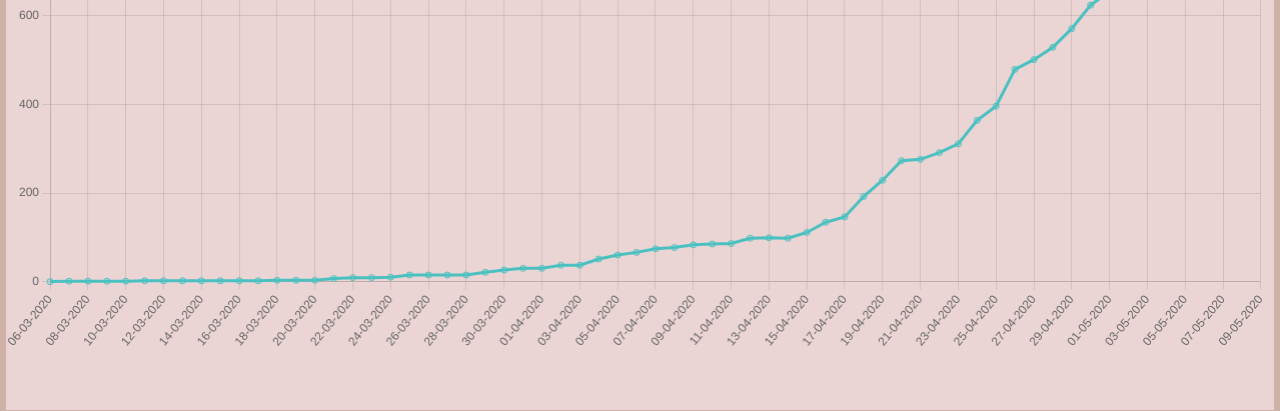
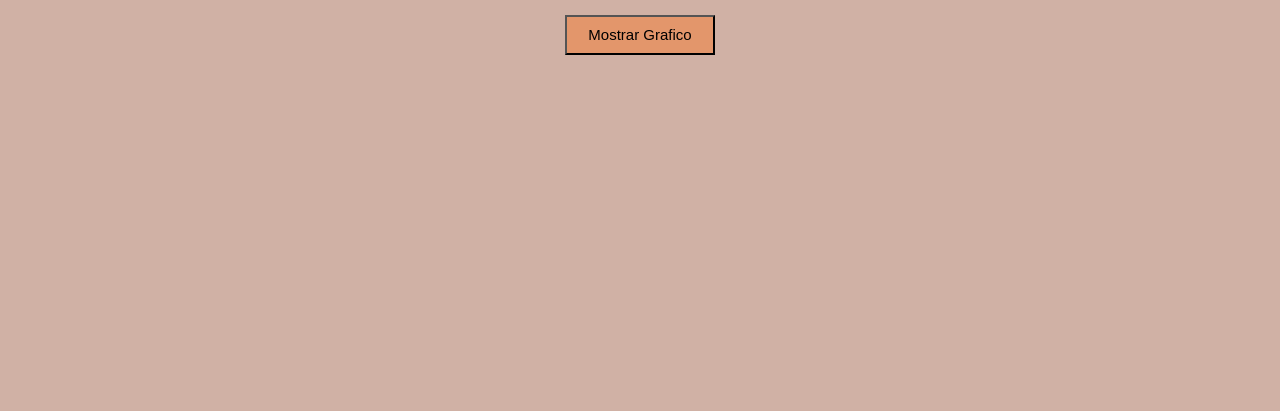
Before and after one commit to FernandoGarambelM/Ajax, a plain HTML site: page 8_EJERCICIOS/Ejercicio4/ejercicio4.html in a window 1280 px wide. Shown: the part 389-800 px from the top of the page. Drawn offline with nearby package versions, Linux system fonts and the light colour scheme.

Commit message:
Ejercicio 4: Se agrego un boton para mostrar el contenido y se modifico el css para que se muestre el .contenerdor cuando se presione el boton

```diff
--- a/8_EJERCICIOS/Ejercicio4/ejercicio4.html
+++ b/8_EJERCICIOS/Ejercicio4/ejercicio4.html
@@ -10,10 +10,10 @@
 <body>
     <div id="datos">
         <h1>Gráfico Confirmados en Arequipa</h1>
+        <button id="mostrarGrafico">Mostrar Grafico</button>
         <div class="contenedor">
             <canvas id="Grafico" width="400" height="200"></canvas>
         </div>
-
 
         <script src="ejercicio4.js"></script>
         <script src="https://cdn.jsdelivr.net/npm/chart.js"></script>
--- a/8_EJERCICIOS/Ejercicio4/ejercicio4.js
+++ b/8_EJERCICIOS/Ejercicio4/ejercicio4.js
@@ -1,4 +1,8 @@
 document.addEventListener("DOMContentLoaded", function(){
+    const btnMostrarGrafico = document.getElementById('mostrarGrafico');
+    const contenedor = document.querySelector('.contenedor');
+
+    btnMostrarGrafico.addEventListener('click', () => {
         let xhr = new XMLHttpRequest();
         xhr.open("GET", "../data.json", true);
         xhr.onload = function() {
@@ -7,6 +11,8 @@ document.addEventListener("DOMContentLoaded", function(){
                 let arequipaData = data.find(region => region.region === "Arequipa");
                 if (arequipaData) {
                     mostrarGrafico(arequipaData.confirmed);
+                    contenedor.style.display = 'flex';
+                    btnMostrarGrafico.style.display = 'none';
                 } else {
                     console.error("No se econtraron datos de Arequipa");
                 }
@@ -18,6 +24,8 @@ document.addEventListener("DOMContentLoaded", function(){
             console.error('Error en la red');
         };
         xhr.send();
+    });
+
 })
 
 function mostrarGrafico(arequipaData) {
@@ -37,6 +45,5 @@ function mostrarGrafico(arequipaData) {
                 fill: false,
             }]
         }
-
     });
 }
--- a/8_EJERCICIOS/Ejercicio4/style.css
+++ b/8_EJERCICIOS/Ejercicio4/style.css
@@ -31,7 +31,7 @@ button {
     height: 750px;
     width: 100%;
     background-color: #ebd4d4;
-    display: flex;
+    display: none;
     align-items: center;
     justify-content: center;
     text-align: center;
```
Lines whose indentation alone changed are shown as unchanged.
